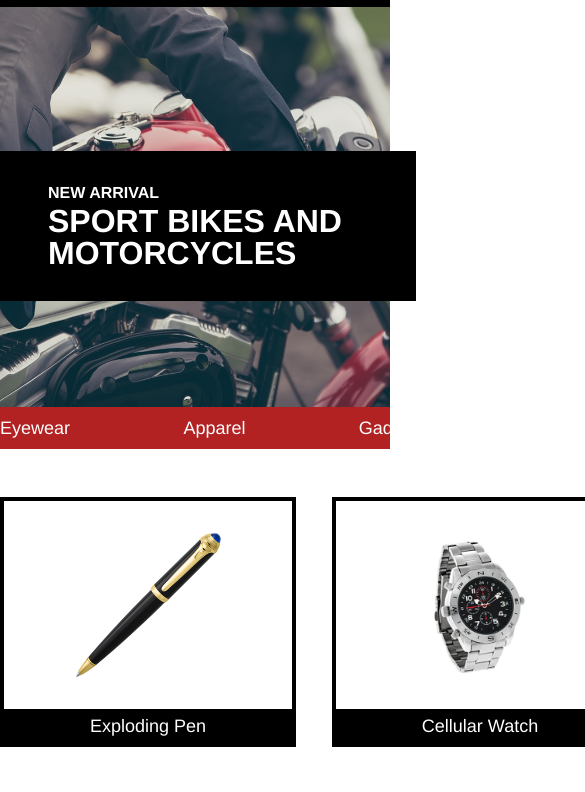
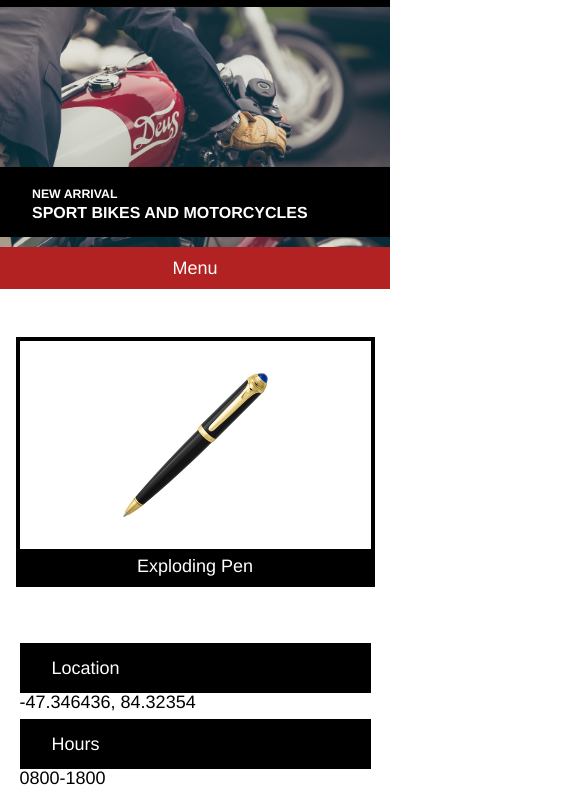
Before and after one commit to Ibarra11/SecretAgentSupply, a plain HTML site: page index.html in a window 390 px wide. Shown: the part 38-830 px from the top of the page, 585 px wide, since content can reach past the window. Drawn offline with Linux system fonts and the light colour scheme.

Commit message:
Responsive Version For Tablet and Mobile

```diff
--- a/index.html
+++ b/index.html
@@ -31,7 +31,7 @@
 			</div>
 			<!-- Navigation for Desktop -->
 			<nav class="desktop-nav">
-				<ul class="container">
+				<ul class=" container">
 					<li><a href="#eyewear">Eyewear</a></li>
 					<li><a href="#apparel">Apparel</a></li>
 					<li><a href="#gadgets">Gadgets</a></li>
@@ -42,7 +42,7 @@
 			</nav>
 			<!-- Navigation for Mobile -->
 			<nav class="mobile-tablet-nav">
-				<ul>
+				<ul class="mobile-tablet">
 					<li><a href="#menu">Menu</a></li>
 				</ul>
 			</nav>
@@ -61,14 +61,14 @@
 					<h3>Exploding Pen</h3>
 				</div>
 				<!-- Product 2 -->
-				<div class="product-container">
+				<div id="product-2" class="product-container">
 					<div class="product-img">
 						<img src="./resources/images/watch.png">
 					</div>
 					<h3>Cellular Watch</h3>
 				</div>
 				<!-- Product 3 -->
-				<div class="product-container">
+				<div id="product-3" class="product-container">
 					<div class="product-img">
 						<img src="./resources/images/glasses.png">
 					</div>
@@ -93,7 +93,7 @@
 
 		<!-- footer -->
 		<footer>
-			<p class="container" id="copyright">Copyright Secret Agent Supply Inc</p>
+			<p class="container" id="copyright">&copy; Secret Agent Supply Inc</p>
 		</footer>
 
 	</body>
--- a/resources/css/style.css
+++ b/resources/css/style.css
@@ -46,8 +46,8 @@ header .background{
 }
 
 /*Header Site Description on the Background*/
-.background-content{
-	width: 20rem;
+header .background-content{
+	max-width: 20rem;
 	background-color: black;
 	position: relative;
 	top: 9rem;
@@ -58,6 +58,10 @@ header .background{
 .background-content h2{
 	font-size: 2rem;
 	margin-top: 0.25rem;
+}
+
+.background-content h3{
+	font-size: 1rem;
 }
 
 /*Desktop Nav*/
@@ -78,6 +82,49 @@ header nav a{
 }
 header .mobile-tablet-nav{
 	display: none;
+}
+/*Tablet Design For Header Section*/
+@media only screen and (max-width: 1024px){
+	.container{
+		width: 100%;
+		margin: 0;
+	}
+
+	header .desktop-nav{
+		display: none;
+	}
+
+	header .mobile-tablet-nav{
+		display: block;
+		background-color: firebrick;
+	}
+
+	header nav ul{
+		display: flex;
+		justify-content: center;
+		align-items: center;
+	}
+}
+/*Mobile Desing for Header Section*/
+@media only screen and (max-width: 470px){
+	header .background{
+		height: 15rem;
+	}
+
+	header .background-content{
+		top: 10rem;
+		padding: 1rem 2rem;
+		max-width: 100%;
+	}
+
+
+	.background-content h2{
+		font-size: 1rem;
+	}
+
+	.background-content h3{
+		font-size: 0.77rem;
+	}
 }
 
 /*Main Section*/
@@ -117,6 +164,35 @@ header .mobile-tablet-nav{
 	max-height: 100%;
 }
 
+@media only screen and (max-width: 1024px){
+	#products-section .product-container{
+	width: 47%;
+}
+	/*So only two products are visible */
+	#product-3{
+		display: none;
+	}
+}
+
+@media only screen and (max-width: 470px){
+	#product-2{
+		display: none;
+	}
+	#visiting-info{
+		flex-direction: column;
+	}
+
+	#products-section .product-container, #visiting-info .visiting-container{
+		width: 90%;
+		margin: 0 auto;
+	}
+	#visiting-info .visiting-container{
+		margin-top: 0.5rem;
+	}
+
+
+}
+
 /*Visiting Info*/
 #visiting-info{
 	margin: 3rem 0 4rem 0;
@@ -141,3 +217,9 @@ footer{
 	display: flex;
 	align-items: center;
 }
+
+@media only screen and (max-width: 470px){
+	footer{
+		text-align: center;
+	}
+}
```
